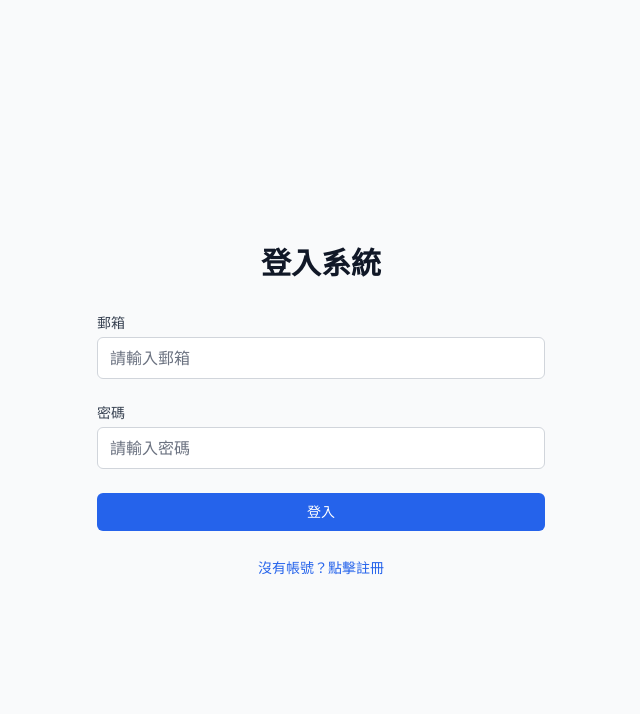
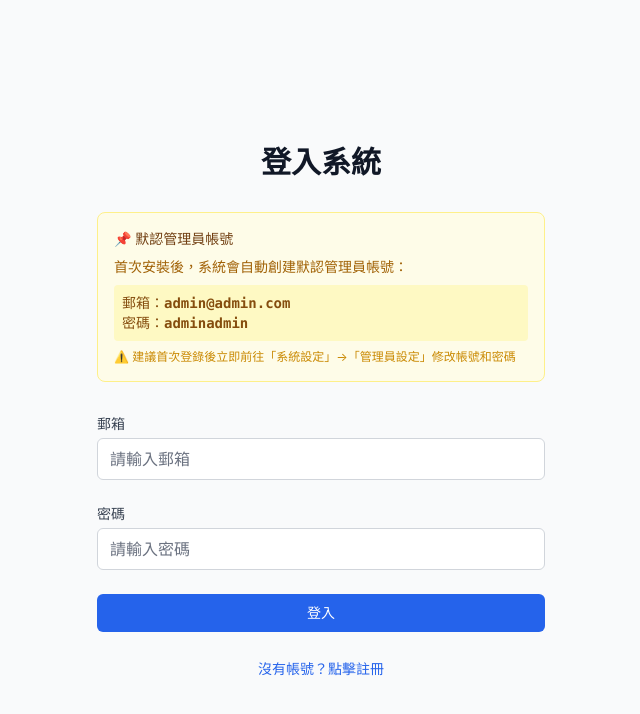
Before and after one commit to icoolhome/stock-accounting-system, a React (Vite) app in the folder client/: page /login in a window 1280 px wide. Shown: the top 714 px of the page, without its empty margins (319-959 px from the left). Built offline with nearby package versions, Linux system fonts and the light colour scheme.

Commit message:
feat: Add default admin account reminder on login page

```diff
--- a/client/src/pages/Login.tsx
+++ b/client/src/pages/Login.tsx
@@ -39,6 +39,24 @@ const Login = () => {
             {isRegister ? '註冊帳號' : '登入系統'}
           </h2>
         </div>
+
+        {/* 默認管理員帳號提示 */}
+        {!isRegister && (
+          <div className="bg-yellow-50 border border-yellow-200 rounded-lg p-4">
+            <h3 className="text-sm font-medium text-yellow-900 mb-2">📌 默認管理員帳號</h3>
+            <p className="text-sm text-yellow-700 mb-2">
+              首次安裝後，系統會自動創建默認管理員帳號：
+            </p>
+            <div className="text-sm text-yellow-800 font-mono bg-yellow-100 p-2 rounded">
+              <div>郵箱：<strong>admin@admin.com</strong></div>
+              <div>密碼：<strong>adminadmin</strong></div>
+            </div>
+            <p className="text-xs text-yellow-600 mt-2">
+              ⚠️ 建議首次登錄後立即前往「系統設定」→「管理員設定」修改帳號和密碼
+            </p>
+          </div>
+        )}
+
         <form className="mt-8 space-y-6" onSubmit={handleSubmit}>
           {error && (
             <div className="bg-red-50 border border-red-400 text-red-700 px-4 py-3 rounded">
```
